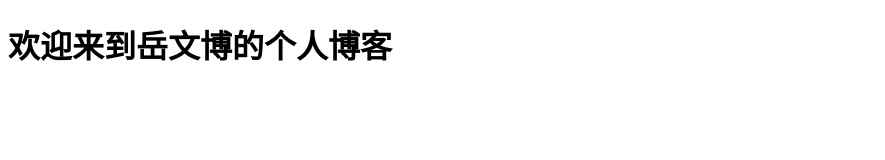
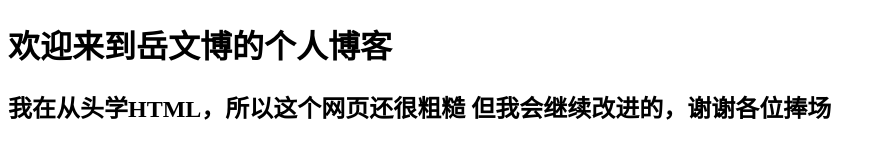
Before and after one commit to yuewenbo0701/yuewenbo0701.github.io, a plain HTML site: page index.html in a window 1280 px wide. Shown: the whole page, without its empty margins (0-885 px from the left). Drawn offline with Linux system fonts and the light colour scheme.

Commit message:
Update index.html

```diff
--- a/index.html
+++ b/index.html
@@ -6,7 +6,9 @@
 </head>
 <body>
 <h1>欢迎来到岳文博的个人博客</h1>
-
+<h2>我在从头学HTML，所以这个网页还很粗糙
+<strong>但我会继续改进的，谢谢各位捧场</strong>
+</h2>
 </body>
 
 </head>
```
